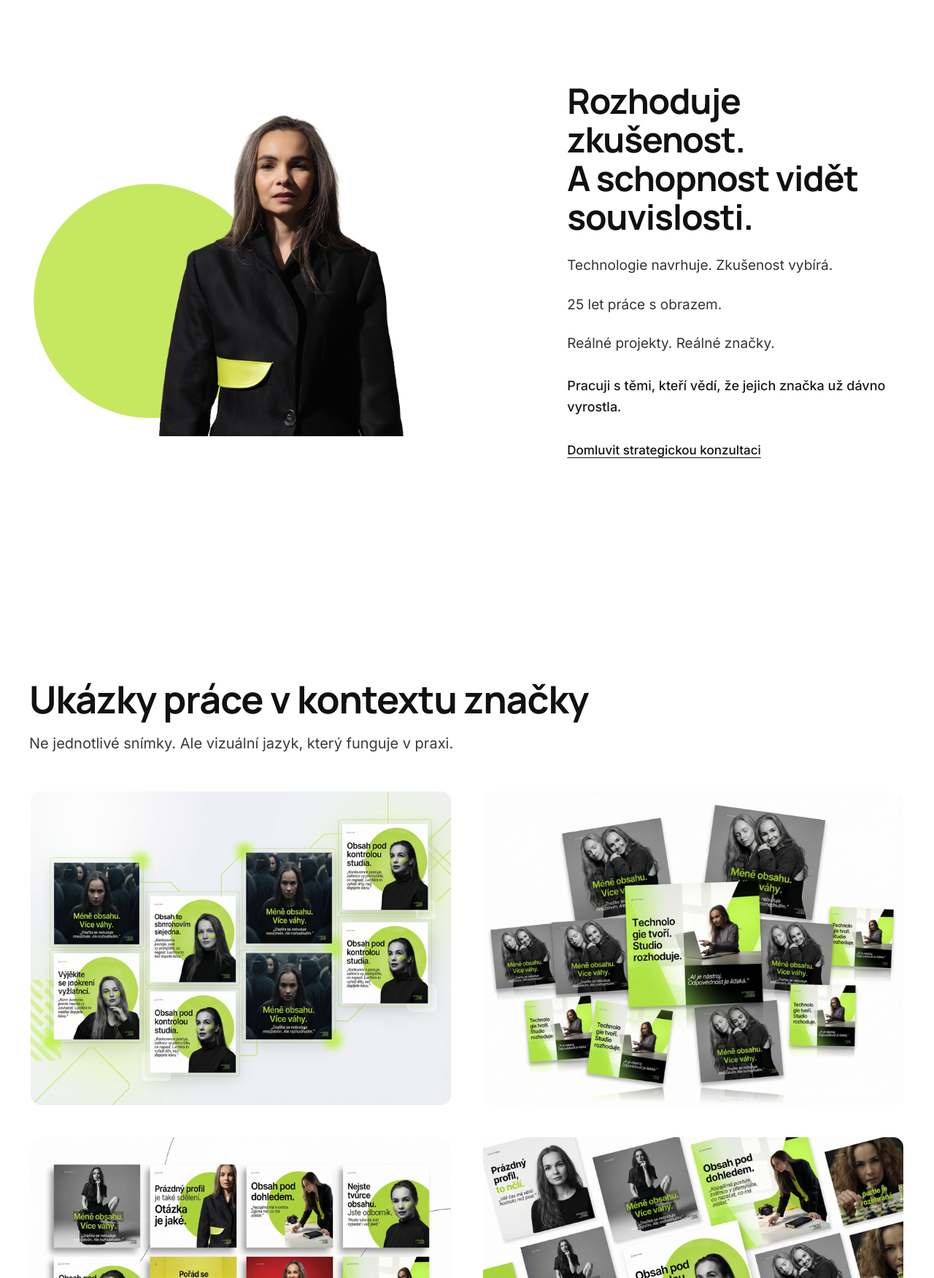
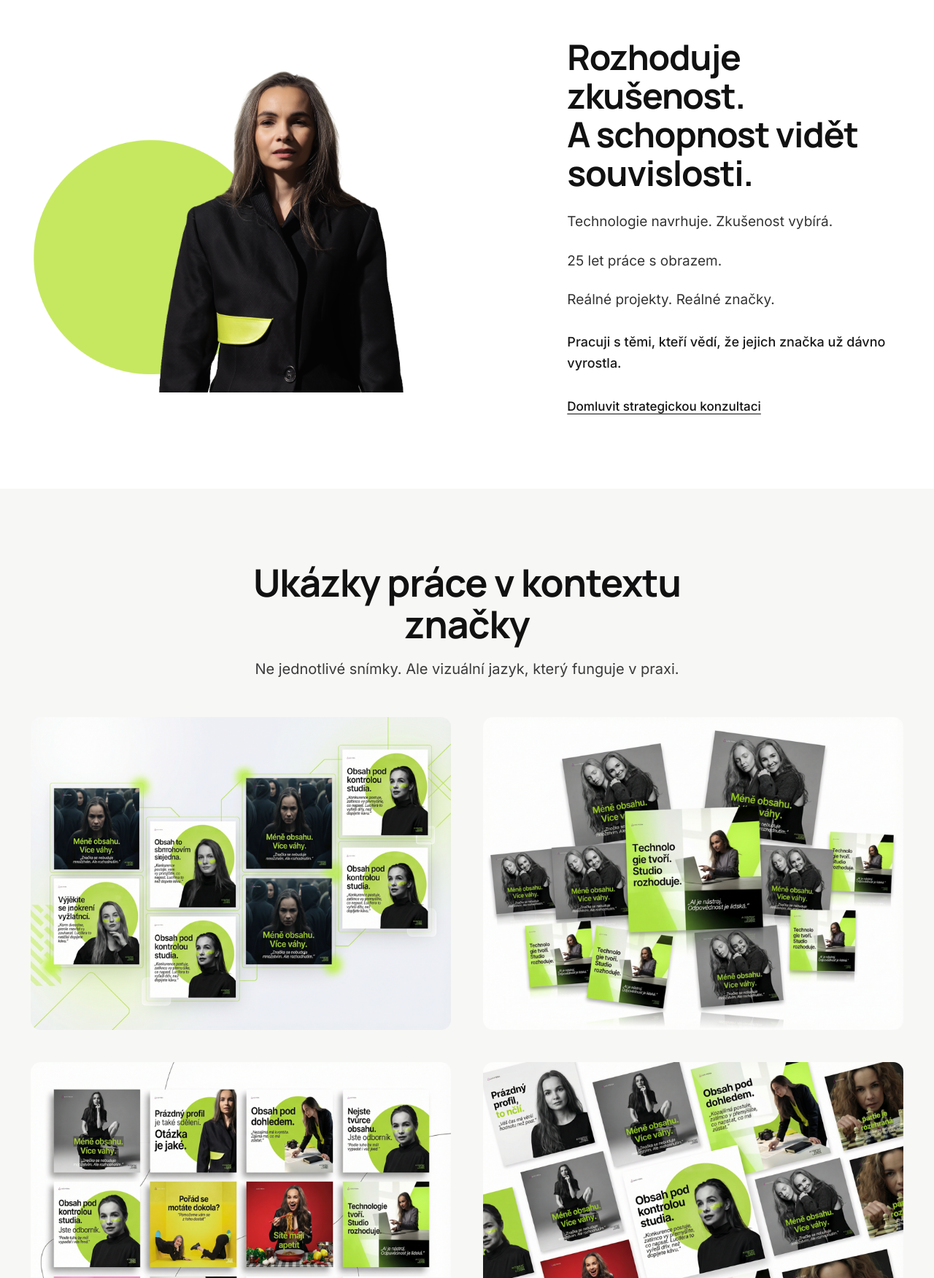
Before and after one commit to katarinabrics-eng/ai-content-studio, a Next.js app in the folder apps/content-studio/: page / in a window 1280 px wide. Shown: the part 2888-4640 px from the top of the page at 73% size. Built offline with nearby package versions, Linux system fonts and the light colour scheme.

Commit message:
refactor: adjust HomePage section spacing and background color for improved visual consistency and user experience

```diff
--- a/apps/content-studio/src/app/page.tsx
+++ b/apps/content-studio/src/app/page.tsx
@@ -115,7 +115,7 @@ export default function HomePage() {
       <section id="co-delame" className="hidden" aria-hidden="true" />
 
       {/* SEKCE 2 – Obraz + text vedle sebe. Celý obrázek KDOJSEM_01 bez ořezu. */}
-      <section id="rozdil" className="w-full bg-white py-[160px]">
+      <section id="rozdil" className="w-full bg-white py-[80px] md:py-[100px]">
         <div className="relative mx-auto max-w-[1360px] px-6 xl:px-10">
           <div className="grid grid-cols-1 items-center gap-8 lg:grid-cols-12 lg:gap-16">
             <div className="relative flex justify-center lg:col-span-7">
@@ -158,20 +158,19 @@ export default function HomePage() {
       </section>
 
       {/* BLOK 6 – Ukázky práce v kontextu značky. Grid 2×2, limetkový hover. */}
-      <section id="ukazky" className="w-full bg-[#FFFFFF] py-[140px]">
+      <section id="ukazky" className="w-full bg-[#F7F8F5] py-[80px] md:py-[100px]">
         <div className="mx-auto max-w-[1360px] px-6 xl:px-10">
+          <div className="mx-auto max-w-[720px] text-center" style={{ marginBottom: "48px" }}>
             <h2
               className="font-bold leading-[1.1] text-[#111111]"
               style={{ fontSize: "52px", marginBottom: "16px" }}
             >
               Ukázky práce v kontextu značky
             </h2>
-          <p
-            className="text-[20px] leading-[1.6] text-[#3A3A3A]"
-            style={{ marginBottom: "48px" }}
-          >
+            <p className="text-[20px] leading-[1.6] text-[#3A3A3A]">
               Ne jednotlivé snímky. Ale vizuální jazyk, který funguje v praxi.
             </p>
+          </div>
           <div className="grid grid-cols-1 gap-5 sm:grid-cols-2 lg:gap-10">
             <div className="overflow-hidden rounded-[16px] border-2 border-transparent transition-[box-shadow,border-color] duration-300 hover:border-[#A8EB12] hover:shadow-[0_0_0_2px_rgba(168,235,18,0.4)]">
               <img
```
Lines whose indentation alone changed are shown as unchanged.
